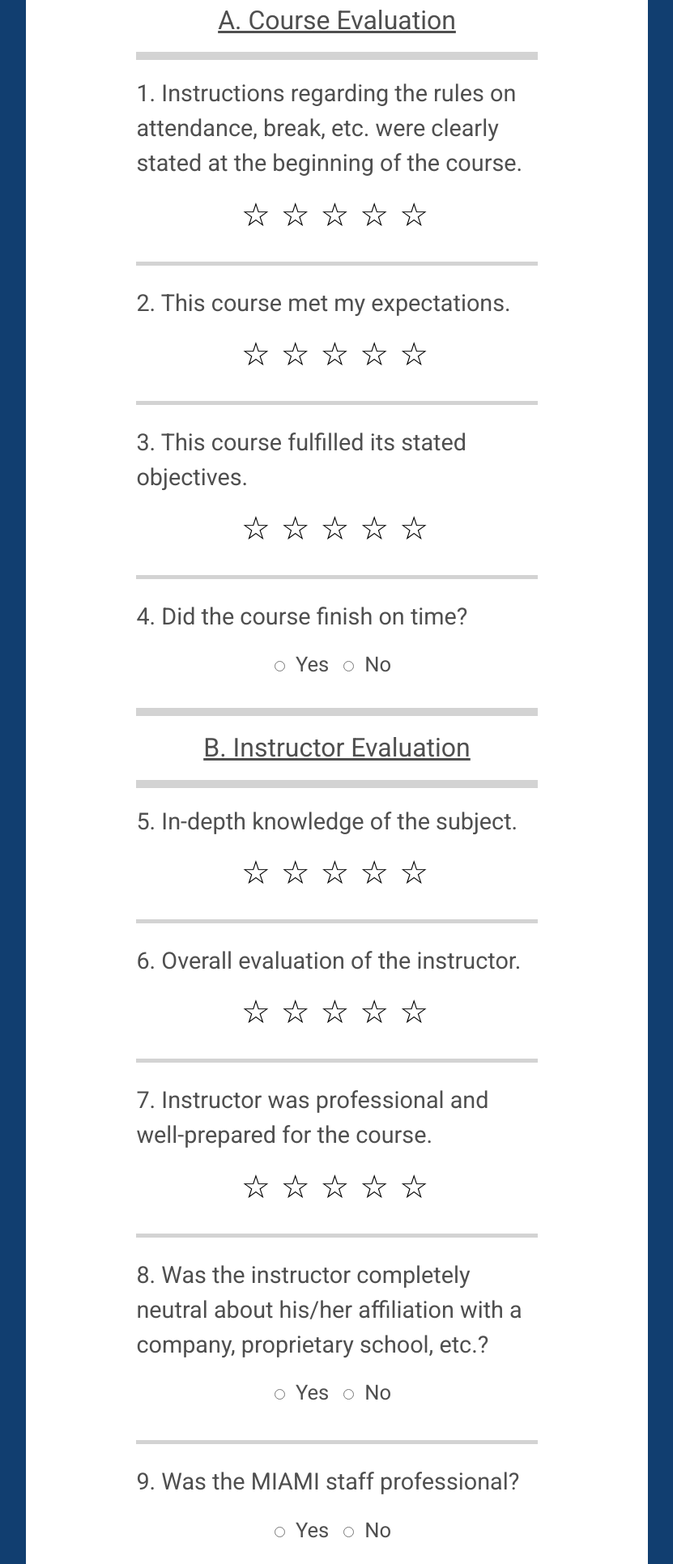
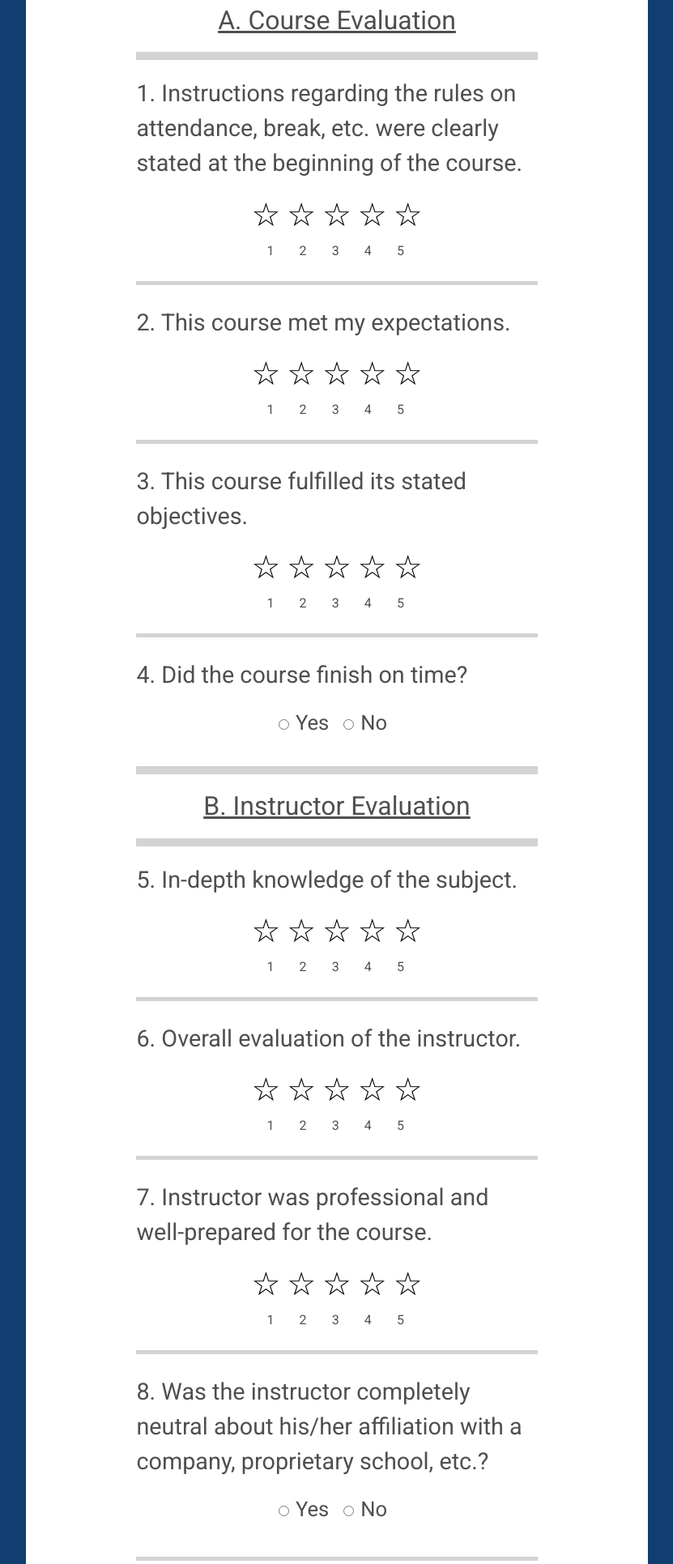
Before and after one commit to gabegomez000/miamireSurveyFormProject, a Flask app: template templates/survey.html in a window 1280 px wide. Shown: the part 650-2581 px from the top of the page at 81% size, without its empty margins (224-1055 px from the left). Run offline with Flask 3, Linux system fonts and the light colour scheme; the template is opened without the code that fills it: most values are stand-ins (such as "Sample title", 1, 10 or a date in 2020).

Commit message:
Added rating numbers, minor formatting
Numbers now display under each star. Removed some unnecessary margins from the CSS code.

```diff
--- a/static/styles.css
+++ b/static/styles.css
@@ -2,6 +2,12 @@ p {
     font-family: 'Roboto', sans-serif;
     font-size: 0.9em; /* Adjust as needed */
     line-height: 1.5;
+}
+
+.numbers {
+    letter-spacing: 0.85rem;
+    margin-left: 10px;
+    font-size: 1rem;
 }
 
 h1 {
@@ -120,10 +126,6 @@ input[type="text"] {
     margin-right: 10px;
 }
 
-.radio-button input[type="radio"] {
-    margin-right: 5px;
-}
-
 .radio-button label {
     font-weight: normal;
     font-size: 0.8em; /* Adjust as needed */
@@ -173,7 +175,6 @@ label.active:before {
 .star-rating label:before {
     content: "\2606";
     font-size: 2.5rem;
-    margin-right: 5px;
     color: black;
 }
 
--- a/templates/survey.html
+++ b/templates/survey.html
@@ -86,6 +86,7 @@
                                 <label for="q1rating4"></label>
                                 <input type="radio" id="q1rating5" name="ques_1" value="5" {% if ques_1 == '5' %}checked{% endif %}>
                                 <label for="q1rating5"></label>
+                                <p class="numbers">1 2 3 4 5</p>
                             </div>
                             {% if error_message and not ques_1 %}
                                 <p class="error-message error-container">{{ error_message }}</p>
@@ -106,6 +107,7 @@
                                 <label for="q2rating4"></label>
                                 <input type="radio" id="q2rating5" name="ques_2" value="5" {% if ques_2 == '5' %}checked{% endif %}>
                                 <label for="q2rating5"></label>
+                                <p class="numbers">1 2 3 4 5</p>
                             </div>
                             {% if error_message and not ques_2 %}
                                 <p class="error-message error-container">{{ error_message }}</p>
@@ -125,6 +127,7 @@
                                 <label for="q3rating4"></label>
                                 <input type="radio" id="q3rating5" name="ques_3" value="5" {% if ques_3 == '5' %}checked{% endif %}>
                                 <label for="q3rating5"></label>
+                                <p class="numbers">1 2 3 4 5</p>
                             </div>
                             {% if error_message and not ques_3 %}
                                 <p class="error-message error-container">{{ error_message }}</p>
@@ -165,6 +168,7 @@
                                 <label for="q5rating4"></label>
                                 <input type="radio" id="q5rating5" name="ques_5" value="5" {% if ques_5 == '5' %}checked{% endif %}>
                                 <label for="q5rating5"></label>
+                                <p class="numbers">1 2 3 4 5</p>
                             </div>
                             {% if error_message and not ques_5 %}
                                 <p class="error-message error-container">{{ error_message }}</p>
@@ -184,6 +188,7 @@
                                 <label for="q6rating4"></label>
                                 <input type="radio" id="q6rating5" name="ques_6" value="5" {% if ques_6 == '5' %}checked{% endif %}>
                                 <label for="q6rating5"></label>
+                                <p class="numbers">1 2 3 4 5</p>
                             </div>
                             {% if error_message and not ques_6 %}
                                 <p class="error-message error-container">{{ error_message }}</p>
@@ -203,6 +208,7 @@
                                 <label for="q7rating4"></label>
                                 <input type="radio" id="q7rating5" name="ques_7" value="5" {% if ques_7 == '5' %}checked{% endif %}>
                                 <label for="q7rating5"></label>
+                                <p class="numbers">1 2 3 4 5</p>
                             </div>
                             {% if error_message and not ques_7 %}
                                 <p class="error-message error-container">{{ error_message }}</p>
```
